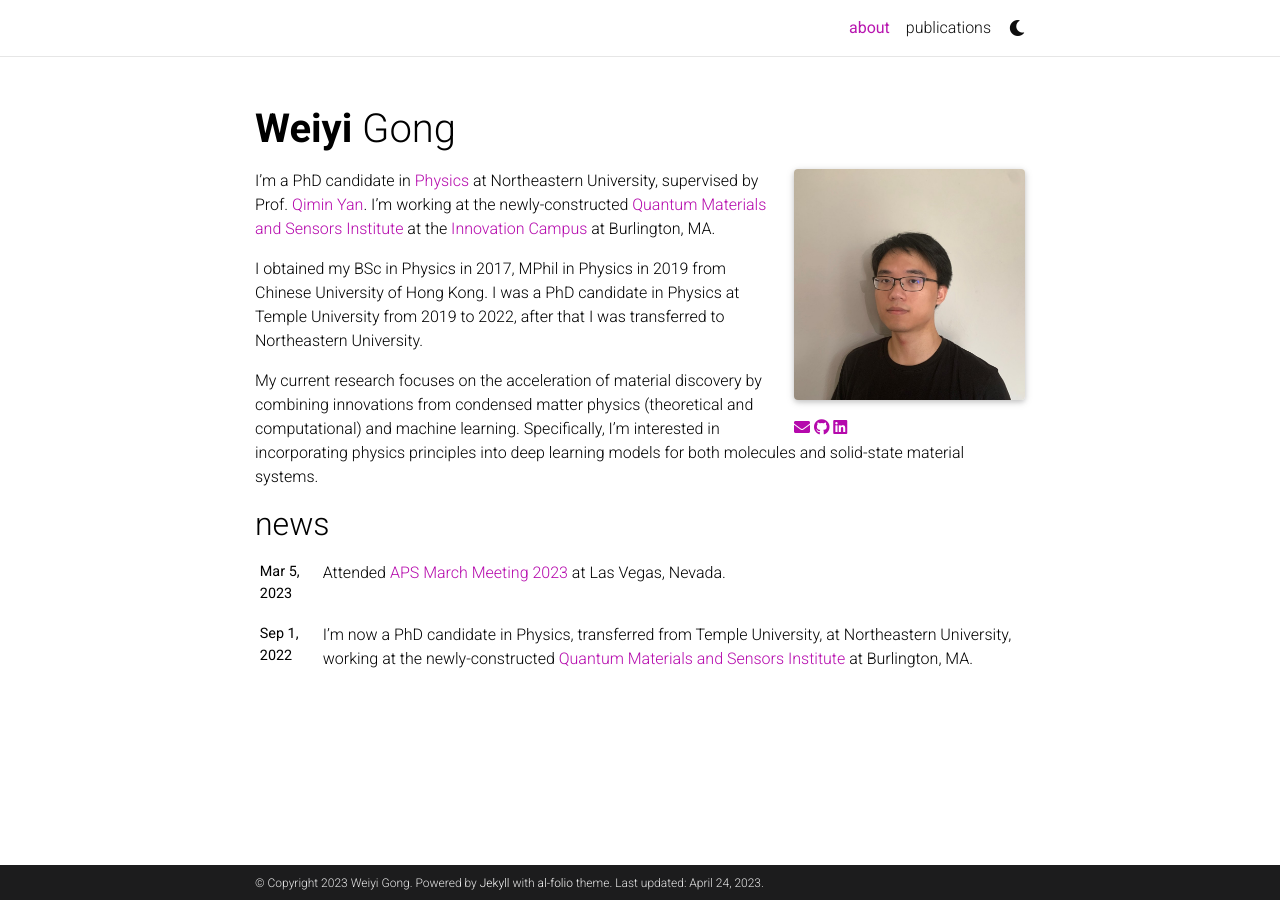
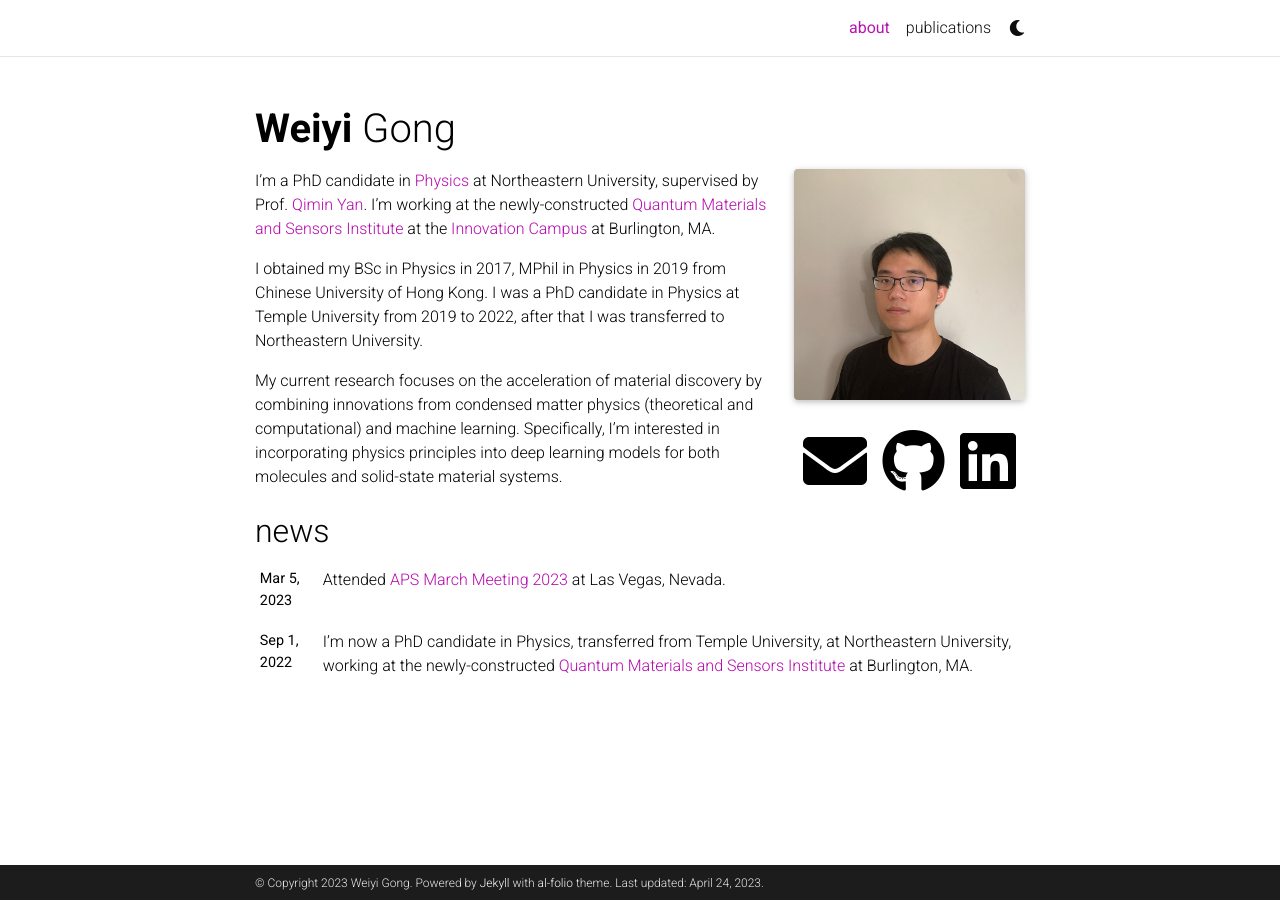
Before and after one commit to weiyigong/weiyigong.github.io, a Jekyll site: the page built from _pages/about.md, in a window 1280 px wide. Built offline with Jekyll 4.4.1, drawn with Linux system fonts in a browser that asks for light colours; full-size pictures stand in for the smaller copies a plugin makes; comment, search, counter and statistics services are not loaded; a style sheet for code colours, icons or effects is not loaded.

Commit message:
update social icons location

```diff
--- a/_layouts/about.html
+++ b/_layouts/about.html
@@ -29,9 +29,13 @@
               class=profile_image_class
               alt=page.profile.image -%}
             {% endif -%}
+            {%- if page.social %}
+            <div class="social">
               <div class="contact-icons">
                 {% include social.html %}
               </div>
+            </div>
+            {%- endif %}
             {%- if page.profile.address %}
             <div class="address">
               {{ page.profile.address }}
```
